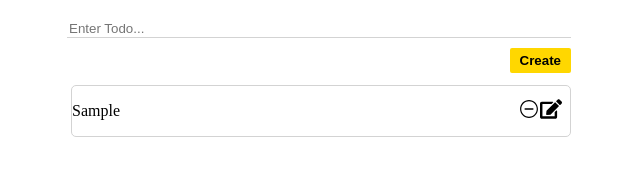
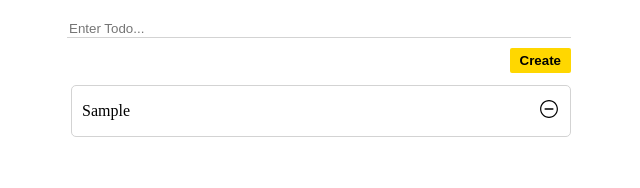
Before and after one commit to devs-of-abdullah/react-ts-redux-todo_project, a React (Vite) app: page / in a window 1280 px wide. Both pictures are taken after typing "Sample" into the empty fields and a click on the button "Create". Shown: the top 188 px of the page, without its empty margins (319-959 px from the left). Built offline with nearby package versions, Linux system fonts and the light colour scheme.

Commit message:
Refactor Todo component; remove unused FaEdit import and adjust styling for content and icons

```diff
--- a/src/components/Todo.tsx
+++ b/src/components/Todo.tsx
@@ -1,5 +1,4 @@
 import { IoIosRemoveCircleOutline } from "react-icons/io";
-import { FaEdit } from "react-icons/fa";
 import type { TodoType } from "../types/types";
 import { useDispatch } from "react-redux";
 import { removeTodoById } from "../redux/slices/todoSlice";
@@ -16,10 +15,10 @@ function Todo({ todoProps }: TodoProps) {
         }
   return (
     <div className="todo">
-      <div>{content}</div>
+      <div style={{marginLeft:"10px"}}>{content}</div>
       <div>
-        <IoIosRemoveCircleOutline onClick={handleRemoveTodo} className="icons" />
-        <FaEdit className="icons" style={{ marginRight: "8px" }} />
+        <IoIosRemoveCircleOutline onClick={handleRemoveTodo} className="icons" style={{marginRight:"10px"}} />
+
       </div>
     </div>
   );
```
